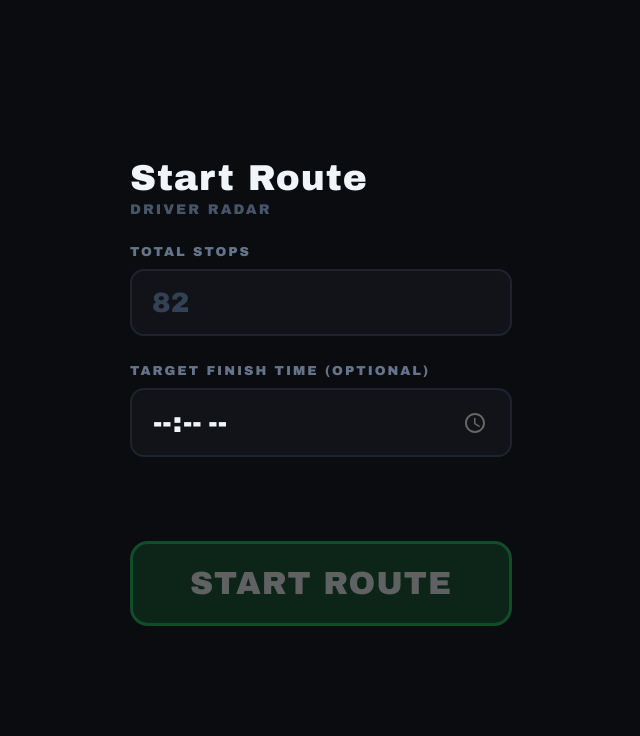
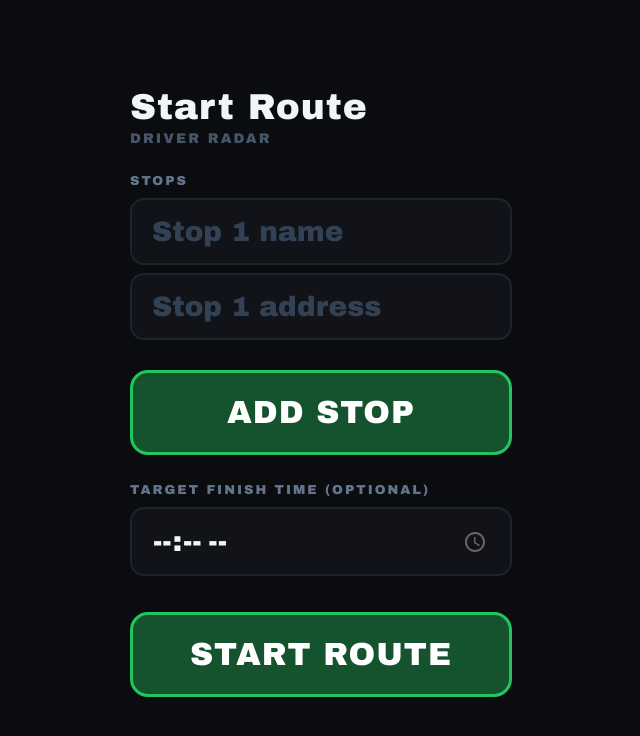
Before and after one commit to identitymattersapparel-dev/driver-radar, a React (Vite) app: page / in a window 1280 px wide. Shown: the top 736 px of the page, without its empty margins (319-959 px from the left). Built offline with nearby package versions, Linux system fonts and the light colour scheme; no server answers; the database is empty.

Commit message:
Update StartScreen.jsx

```diff
--- a/src/components/StartScreen.jsx
+++ b/src/components/StartScreen.jsx
@@ -1,24 +1,57 @@
 import React, { useState } from "react";
 import { parseTargetTime } from "../utils/time";
 
+function emptyStop() {
+  return { name: "", addressLine1: "" };
+}
+
 export default function StartScreen({ onStart }) {
-  const [totalStops, setTotalStops] = useState("");
   const [targetTime, setTargetTime] = useState("");
+  const [stops, setStops] = useState([emptyStop()]);
   const [error, setError] = useState("");
 
+  function updateStop(index, field, value) {
+    setStops((prev) =>
+      prev.map((stop, i) =>
+        i === index ? { ...stop, [field]: value } : stop
+      )
+    );
+    setError("");
+  }
+
+  function addStop() {
+    setStops((prev) => [...prev, emptyStop()]);
+  }
+
+  function removeStop(index) {
+    setStops((prev) => {
+      if (prev.length === 1) return prev;
+      return prev.filter((_, i) => i !== index);
+    });
+  }
+
   function handleStart() {
-    const n = parseInt(totalStops, 10);
-    if (!n || n < 1) {
-      setError("Enter a valid stop count.");
+    const cleanedStops = stops
+      .map((stop) => ({
+        name: stop.name.trim(),
+        addressLine1: stop.addressLine1.trim(),
+      }))
+      .filter((stop) => stop.name && stop.addressLine1);
+
+    if (cleanedStops.length < 1) {
+      setError("Add at least one valid stop.");
       return;
     }
+
     setError("");
+
     onStart({
-      totalStops: n,
+      totalStops: cleanedStops.length,
       completedStops: 0,
       startTime: Date.now(),
       targetFinishTime: parseTargetTime(targetTime),
       notes: [],
+      stops: cleanedStops,
     });
   }
 
@@ -31,19 +64,43 @@ export default function StartScreen({ onStart }) {
         </div>
 
         <div className="sr-field">
-          <label className="sr-label">Total Stops</label>
-          <input
-            className="sr-input"
-            type="number"
-            inputMode="numeric"
-            placeholder="82"
-            min={1}
-            value={totalStops}
-            onChange={(e) => {
-              setTotalStops(e.target.value);
-              setError("");
-            }}
-          />
+          <label className="sr-label">Stops</label>
+
+          {stops.map((stop, index) => (
+            <div key={index} style={{ marginBottom: 12 }}>
+              <input
+                className="sr-input"
+                type="text"
+                placeholder={`Stop ${index + 1} name`}
+                value={stop.name}
+                onChange={(e) => updateStop(index, "name", e.target.value)}
+                style={{ marginBottom: 8 }}
+              />
+              <input
+                className="sr-input"
+                type="text"
+                placeholder={`Stop ${index + 1} address`}
+                value={stop.addressLine1}
+                onChange={(e) =>
+                  updateStop(index, "addressLine1", e.target.value)
+                }
+              />
+              {stops.length > 1 && (
+                <button
+                  type="button"
+                  className="sr-btn"
+                  style={{ marginTop: 8 }}
+                  onClick={() => removeStop(index)}
+                >
+                  REMOVE STOP
+                </button>
+              )}
+            </div>
+          ))}
+
+          <button type="button" className="sr-btn" onClick={addStop}>
+            ADD STOP
+          </button>
         </div>
 
         <div className="sr-field">
@@ -56,13 +113,9 @@ export default function StartScreen({ onStart }) {
           />
         </div>
 
-        <div className="sr-error">{error}</div>
+        {error ? <div className="sr-error">{error}</div> : null}
 
-        <button
-          className="sr-btn"
-          onClick={handleStart}
-          disabled={!totalStops}
-        >
+        <button className="sr-btn" onClick={handleStart}>
           START ROUTE
         </button>
       </div>
```
